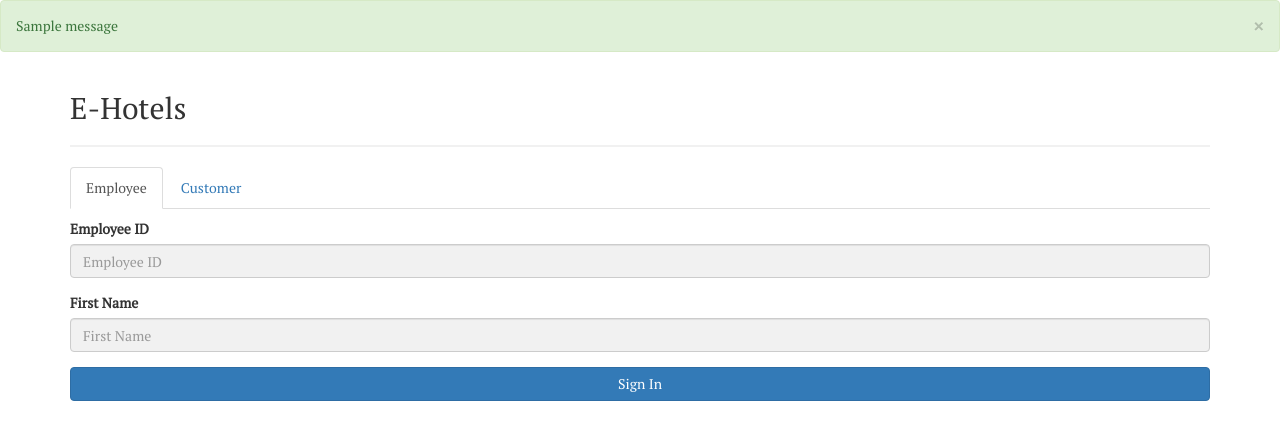
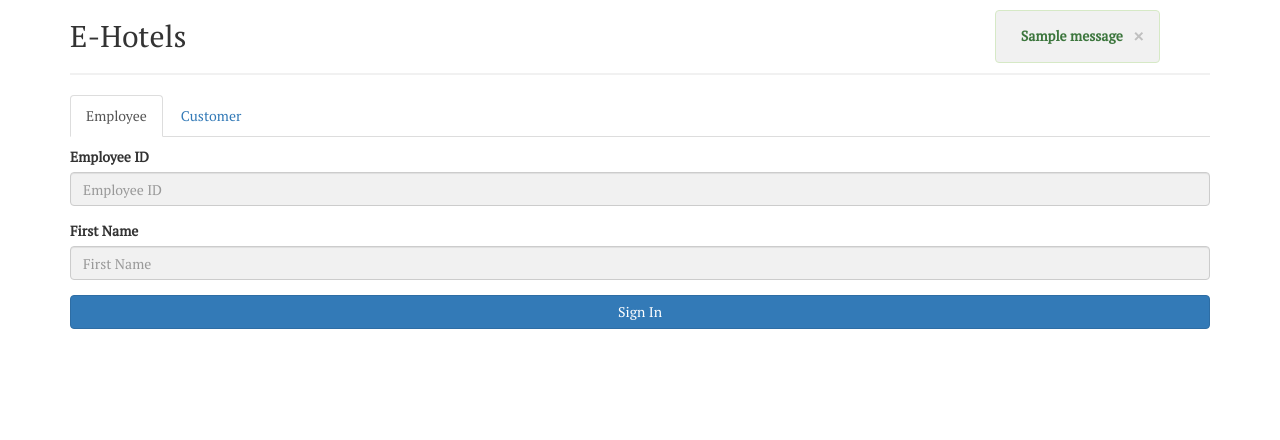
Before and after one commit to noelkhalaf/DataBase_1_Project_E_Hotel, a Flask app: page / in a window 1280 px wide. Shown: the top 440 px of the page. Run offline with Flask 2, Linux system fonts and the light colour scheme; tables that the repository leaves empty hold one stand-in row (values such as "Sample post"); one stand-in notice (Sample message) is shown; some libraries are stand-ins or nearby versions; some web fonts are replaced.

Commit message:
Fixed flash alert and address input

```diff
--- a/static/style.css
+++ b/static/style.css
@@ -52,7 +52,16 @@ hr {
 }
 
 .signup {
-    background-color: #f1f1f1;
     text-align: center;
-    width: auto;
 }
+
+.alert {
+    position: fixed;
+    top: 10px;
+    right: 120px;
+    background: #f1f1f1;
+}
+
+.alert strong {
+    padding: 10px;
+}
--- a/templates/index.html
+++ b/templates/index.html
@@ -24,8 +24,8 @@
         {% if messages %}
             {% for category, message in messages %}
             <div class="alert alert-{{ category }}">
-                {{ message }}
-                <button type="button" class="close" data-dismiss="alert">&times;</button>
+                <strong class="mr-auto">{{ message }}</strong>
+                <button type="button" class="m1-2 mb-1 close" data-dismiss="alert">&times;</button>
             </div>
             {% endfor %}
         {% endif %}
@@ -72,7 +72,6 @@
                     <div class="buttonHolder">
                         <button type="submit" class="btn btn-primary btn-block mb-4">Sign In</button>
                     </div>
-                    <div class="container msg">{{ msg }}</div>
                 </form>
             </div>
             <div class="tab-pane fade" id="customer" role="tabpanel" aria-labelledby="tab-customer">
@@ -91,7 +90,6 @@
                     <div class="container signup">
                         <p>Not registered? <a href="{{ url_for('customerSignUp') }}">Sign Up</a></p>
                     </div>
-                    <div class="container msg">{{ msg }}</div>
                 </form>
             </div>
         </div>
```
Also changed, not shown: templates/customerSignUp.html (+4 -5 lines).
